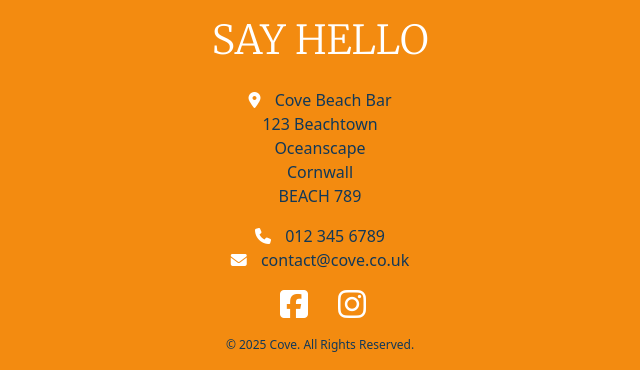
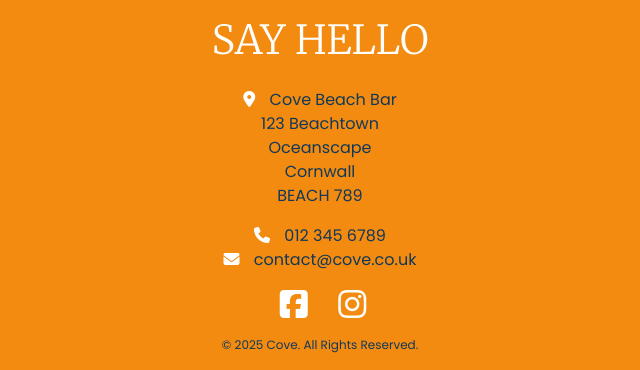
Before and after one commit to naomihunt25/the-cove, a Django app: page /about/ in a window 1280 px wide. Shown: the part 1573-1943 px from the top of the page, without its empty margins (320-960 px from the left). Run offline with Django 5.2, Linux system fonts and the light colour scheme; some libraries are stand-ins or nearby versions.

Commit message:
style: updated font family for footer

```diff
--- a/bookings/static/css/style.css
+++ b/bookings/static/css/style.css
@@ -185,6 +185,7 @@ form.delete {
   background-color: var(--secondary-color);
   color: var(--highlight-color);
   padding-top: 1rem;
+  font-family: var(--primary-font);
 }
 
 #contact h2 {
```
